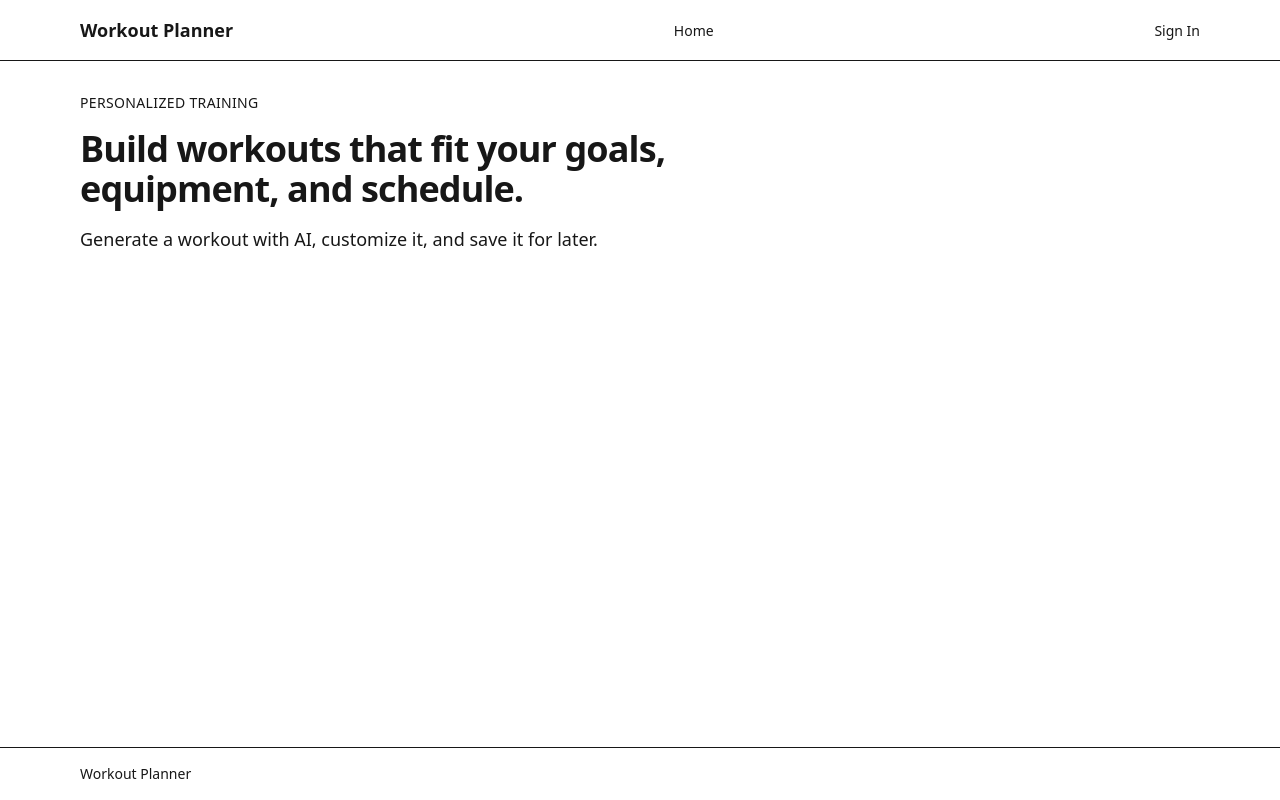
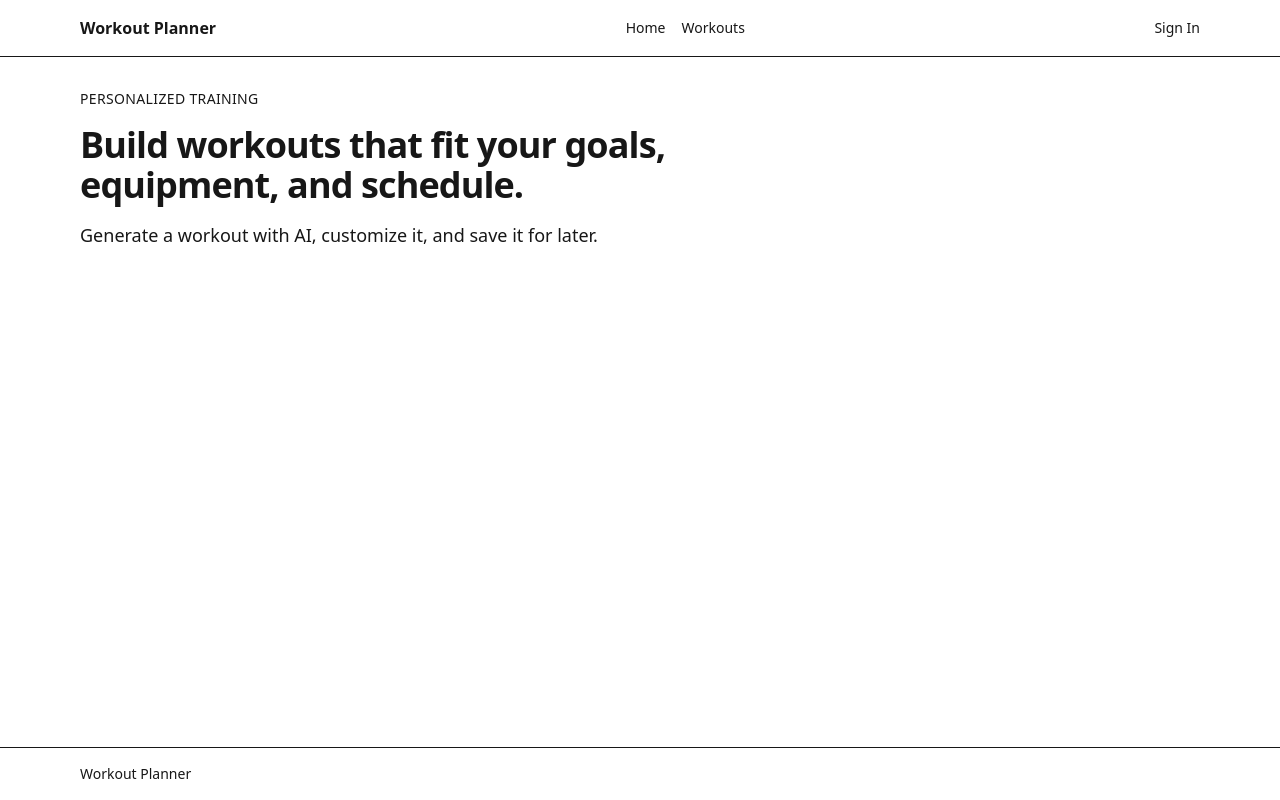
Before and after one commit to ashlee-seagle/workout-planner-next, a Next.js app: page / in a window 1280 px wide. Built offline with nearby package versions, Linux system fonts and the light colour scheme; no server answers.

Commit message:
Add responsive application navigation

```diff
--- a/src/app/layout.tsx
+++ b/src/app/layout.tsx
@@ -2,6 +2,7 @@ import type { Metadata } from "next";
 import "./globals.css";
 import Link from "next/link";
 import { auth, signIn, signOut } from "@/auth";
+import AppHeader from "@/components/AppHeader";
 
 export const metadata: Metadata = {
   title: "Workout Planner",
@@ -18,46 +19,7 @@ export default async function RootLayout({
     <html lang="en">
       <body>
         <div className="min-h-screen flex flex-col">
-          <header className="border-b">
-            <div className="mx-auto flex w-full max-w-6xl items-center justify-between px-4 py-4">
-              <span className="text-lg font-semibold">Workout Planner</span>
-
-              <nav aria-label="Main navigation">
-                <Link href="/" className="text-sm font-medium">
-                  Home
-                </Link>
-              </nav>
-              {session?.user ? (
-                <div className="flex items-center gap-4">
-                  {session.user.name && (
-                    <span className="text-sm">{session.user.name}</span>
-                  )}
-
-                  <form
-                    action={async () => {
-                      "use server";
-                      await signOut();
-                    }}
-                  >
-                    <button type="submit" className="text-sm font-medium">
-                      Sign Out
-                    </button>
-                  </form>
-                </div>
-              ) : (
-                <form
-                  action={async () => {
-                    "use server";
-                    await signIn("google");
-                  }}
-                >
-                  <button type="submit" className="text-sm font-medium">
-                    Sign In
-                  </button>
-                </form>
-              )}
-            </div>
-          </header>
+          <AppHeader userName={session?.user?.name} />
 
           <main className="mx-auto w-full max-w-6xl flex-1 px-4 py-8">
             {children}
--- /dev/null
+++ b/src/components/AppHeader.tsx
@@ -0,0 +1,104 @@
+"use client";
+import { signIn, signOut } from "next-auth/react";
+import Link from "next/link";
+import { useState } from "react";
+
+type AppHeaderProps = {
+  userName?: string | null;
+};
+
+export default function AppHeader({ userName }: AppHeaderProps) {
+  const [menuOpen, setMenuOpen] = useState(false);
+  return (
+    <header className="border-b">
+      <div className="mx-auto flex w-full max-w-6xl items-center justify-between px-4 py-4">
+        <Link href="/" className="font-semibold">
+          Workout Planner
+        </Link>
+        <button
+          type="button"
+          className="md:hidden"
+          onClick={() => setMenuOpen((prev) => !prev)}
+        >
+          Menu
+        </button>
+
+        <nav
+          aria-label="Main navigation"
+          className="hidden items-center gap-4 md:flex"
+        >
+          <Link href="/" className="text-sm font-medium">
+            Home
+          </Link>
+          <Link href="/workouts" className="text-sm font-medium">
+            Workouts
+          </Link>
+        </nav>
+
+        {userName ? (
+          <div className="hidden items-center gap-4 md:flex">
+            <span className="text-sm">{userName}</span>
+
+            <button
+              type="button"
+              onClick={() => signOut()}
+              className="text-sm font-medium"
+            >
+              Sign Out
+            </button>
+          </div>
+        ) : (
+          <button
+            type="button"
+            onClick={() => signIn("google")}
+            className="hidden text-sm font-medium md:block"
+          >
+            Sign In
+          </button>
+        )}
+      </div>
+      {menuOpen && (
+        <nav
+          aria-label="Mobile navigation"
+          className="mx-auto flex w-full max-w-6xl flex-col gap-3 border-t px-4 py-4 md:hidden"
+        >
+          <Link
+            href="/"
+            className="text-sm font-medium"
+            onClick={() => setMenuOpen(false)}
+          >
+            Home
+          </Link>
+          <Link
+            href="/workouts"
+            className="text-sm font-medium"
+            onClick={() => setMenuOpen(false)}
+          >
+            Workouts
+          </Link>
+          {userName ? (
+            <div className="flex items-center gap-4">
+              <span className="text-sm">{userName}</span>
+
+              <button
+                type="button"
+                onClick={() => signOut()}
+                className="text-sm font-medium"
+              >
+                Sign Out
+              </button>
+            </div>
+          ) : (
+            <button
+              type="button"
+              onClick={() => signIn("google")}
+              className="text-sm font-medium"
+            >
+              Sign In
+            </button>
+          )}
+        </nav>
+      )}
+    </header>
+  );
+}
```
